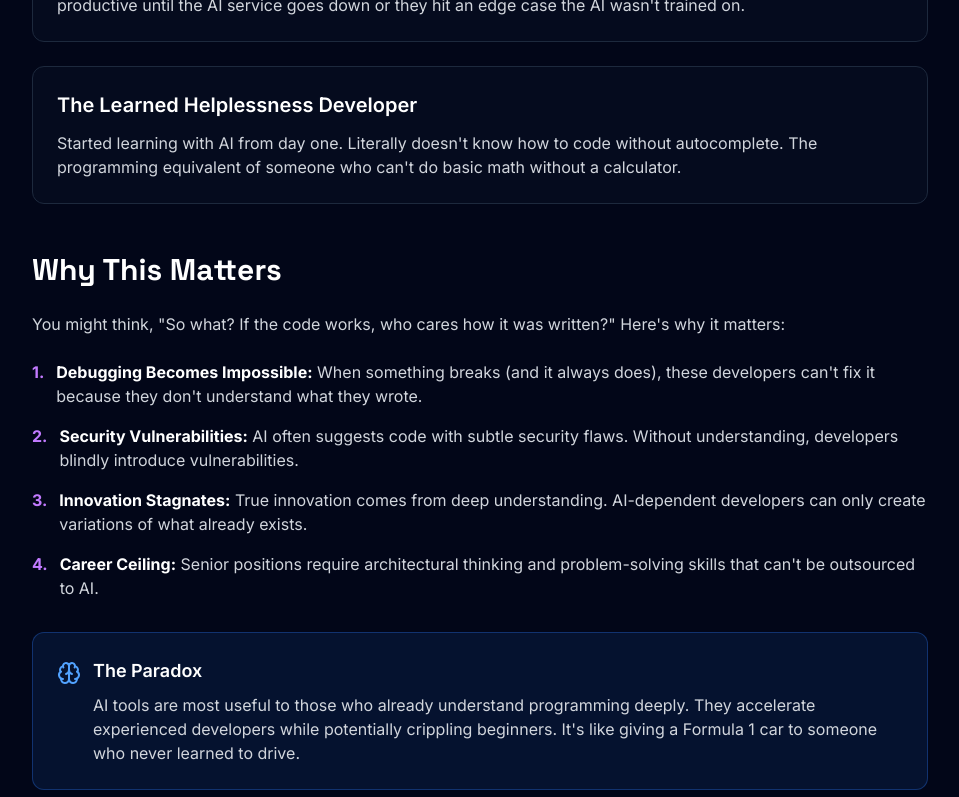
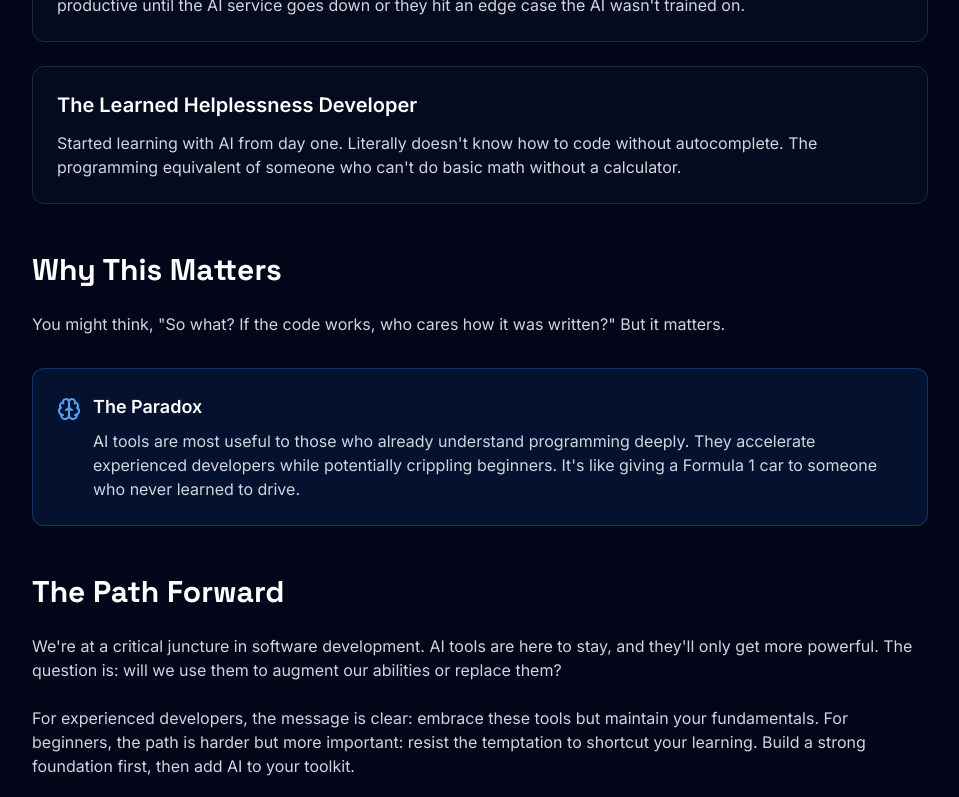
Before and after one commit to StrahilPeykov/strahil, a Next.js app: page /blog/ai-illiterate-programmers in a window 1280 px wide. Shown: the part 1883-2680 px from the top of the page, without its empty margins (160-1119 px from the left). Built offline with nearby package versions, Linux system fonts and the light colour scheme; no server answers.

Commit message:
article illiterate

```diff
--- a/src/content/blog/ai-illiterate-programmers.tsx
+++ b/src/content/blog/ai-illiterate-programmers.tsx
@@ -102,46 +102,8 @@ users.sort((a, b) => {
       </h2>
 
       <p>
-        You might think, "So what? If the code works, who cares how it was written?" Here's why
-        it matters:
+        You might think, "So what? If the code works, who cares how it was written?" But it matters.
       </p>
-
-      <ul className="space-y-4 my-6">
-        <li className="flex items-start gap-3">
-          <span className="text-purple-400 font-bold flex-shrink-0">1.</span>
-          <div>
-            <strong className="text-white">Debugging Becomes Impossible:</strong> When something
-            breaks (and it always does), these developers can't fix it because they don't
-            understand what they wrote.
-          </div>
-        </li>
-
-        <li className="flex items-start gap-3">
-          <span className="text-purple-400 font-bold flex-shrink-0">2.</span>
-          <div>
-            <strong className="text-white">Security Vulnerabilities:</strong> AI often suggests
-            code with subtle security flaws. Without understanding, developers blindly introduce
-            vulnerabilities.
-          </div>
-        </li>
-
-        <li className="flex items-start gap-3">
-          <span className="text-purple-400 font-bold flex-shrink-0">3.</span>
-          <div>
-            <strong className="text-white">Innovation Stagnates:</strong> True innovation comes
-            from deep understanding. AI-dependent developers can only create variations of what
-            already exists.
-          </div>
-        </li>
-
-        <li className="flex items-start gap-3">
-          <span className="text-purple-400 font-bold flex-shrink-0">4.</span>
-          <div>
-            <strong className="text-white">Career Ceiling:</strong> Senior positions require
-            architectural thinking and problem-solving skills that can't be outsourced to AI.
-          </div>
-        </li>
-      </ul>
 
       <div className="bg-blue-500/10 border border-blue-500/30 rounded-xl p-6 my-8">
         <div className="flex items-start gap-3">
--- a/src/lib/content.tsx
+++ b/src/lib/content.tsx
@@ -51,7 +51,7 @@ const contentRegistry: ContentEntry[] = [
       title: 'Is AI Creating a Generation of',
       subtitle: 'Illiterate Programmers?',
       excerpt: 'The double-edged sword of AI coding assistants: How tools meant to enhance productivity might be undermining fundamental programming skills.',
-      date: 'January 15, 2025',
+      date: 'June 16, 2025',
       readTime: '12 min read',
       author: 'Strahil Peykov',
       tags: ['AI', 'Programming', 'Education', 'Technology'],
```
